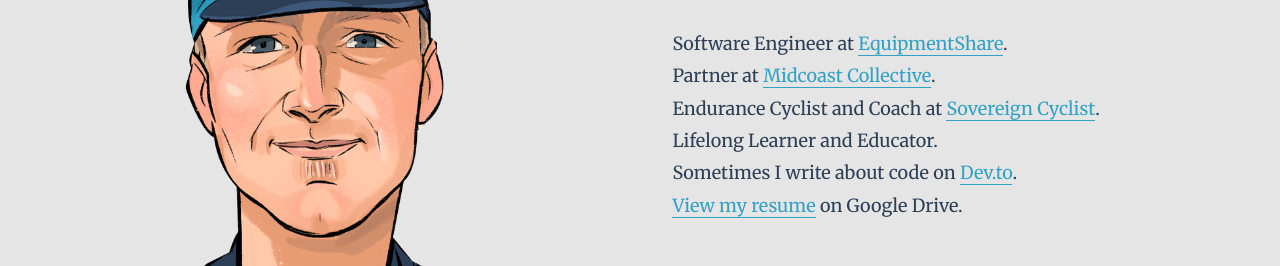
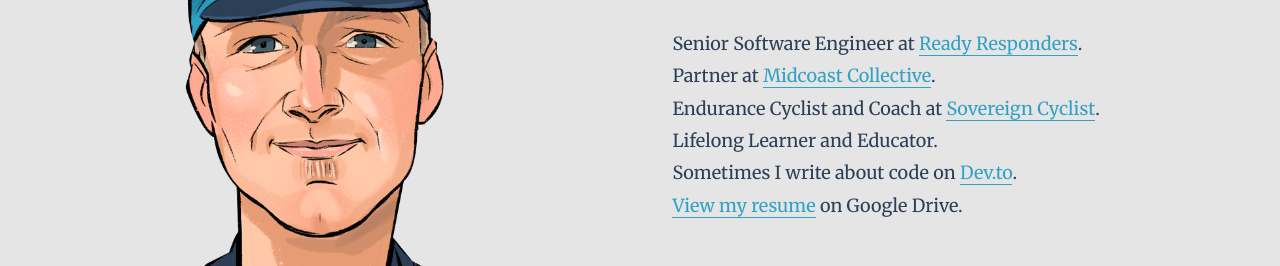
Before and after one commit to arnonate/natearnold, a Gatsby site: page / in a window 1280 px wide. Shown: the part 321-587 px from the top of the page. Built offline with nearby package versions, Linux system fonts and the light colour scheme; Gatsby itself is replaced by a stand-in of ours.

Commit message:
Add new gig

```diff
--- a/src/pages/index.js
+++ b/src/pages/index.js
@@ -30,8 +30,8 @@
               </header>
 
               <p>
-                Software Engineer at{" "}
-                <a href="https://equipmentshare.com">EquipmentShare</a>.
+                Senior Software Engineer at{" "}
+                <a href="https://www.getready.com/">Ready Responders</a>.
                 <br />
                 Partner at <a href="https://midcoast.io">Midcoast Collective</a>
                 .
@@ -136,12 +136,6 @@
             <div className="covatar">
               <Image />
             </div>
-
-            {/* <footer>
-      © {new Date().getFullYear()} Nate Arnold Consulting, LLC. Built with
-      {` `}
-      <a href="https://www.gatsbyjs.org">Gatsby.</a>
-    </footer> */}
           </Article>
         </Layout>
       ) : null}
```
